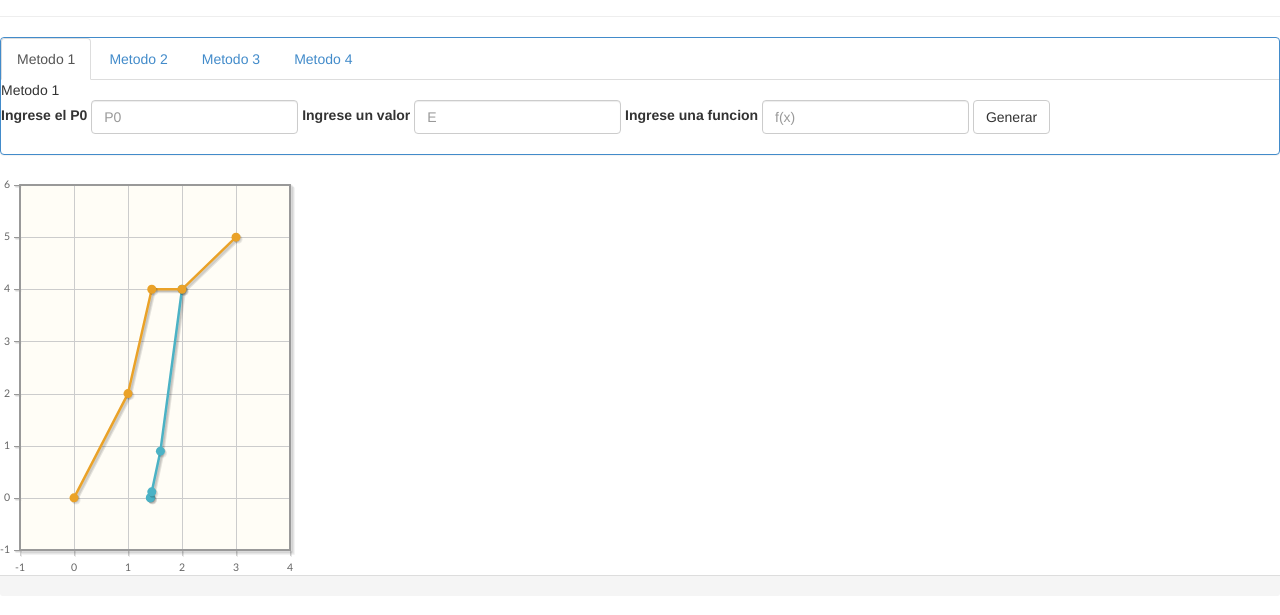
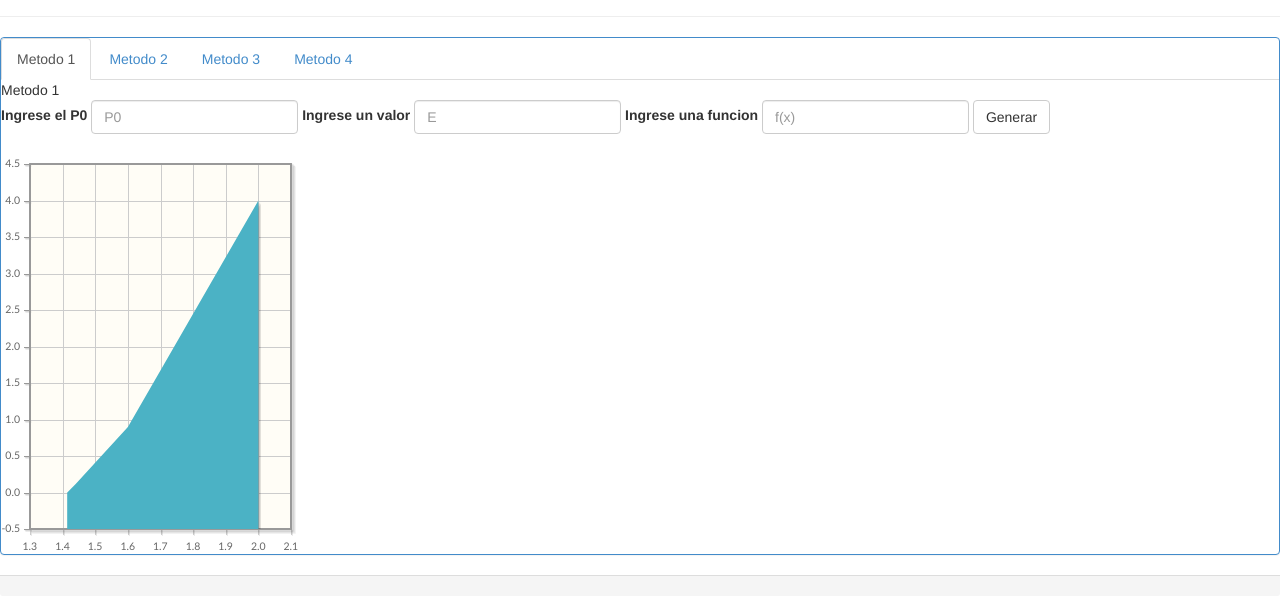
Before and after one commit to cecylopez/MetodosNumericos, a plain HTML site: page MetodosNumericos/WebContent/index.html in a window 1280 px wide. Shown: the part 83-698 px from the top of the page. Drawn offline with Linux system fonts and the light colour scheme.

Commit message:
Cambios recientes.

```diff
--- a/MetodosNumericos/WebContent/index.html
+++ b/MetodosNumericos/WebContent/index.html
@@ -40,6 +40,8 @@
   			<button type="submit" class="btn btn-default">Generar</button>
 		</form>
 		<br>
+		<div id="chartMetodo1" style="height:400px;width:300px; "></div>
+
     </div>
     <div role="tabpanel" class="tab-pane" id="Metodo2"> Metodo 2
     <form class="form-inline" id="formularioM2" >
@@ -58,6 +60,8 @@
   			<button type="submit" class="btn btn-default">Generar</button>
 		</form>
 		<br>
+		<div id="chartMetodo2" style="height:400px;width:300px; "></div>
+
     </div>
     <div role="tabpanel" class="tab-pane" id="Metodo3">Metodo 3
     <form class="form-inline">
@@ -72,6 +76,7 @@
   			<button type="submit" class="btn btn-default">Generar</button>
 		</form>
     <br>
+    <div id="chartMetodo3" style="height:400px;width:300px; "></div>
     </div>
 
     <div role="tabpanel" class="tab-pane" id="Metodo4">Metodo 4
@@ -87,26 +92,18 @@
   			<button type="submit" class="btn btn-default">Generar</button>
 		</form>
     	<br>
+    	<div id="chartMetodo4" style="height:400px;width:300px; "></div>
+
     </div>
   </div>
 
 </div>
-<div id="chartdiv" style="height:400px;width:300px; "></div>
 
   <div class="panel-footer"></div>
 <script type="text/javascript">
 var serie1= [[2, 4],[1.6,0.896],[1.44,0.115],[1.415,0.0031],[1.414,0]];
-var serie2= [[2, 4],[1,2],[1.44,4],[3,5],[0,0]];
-$.jqplot('chartdiv',[serie1,serie2],
-		{
-	fillBetween: {
-		series1: [0,1],
-		series2:[0,1],
-		color: "rgba(227, 167, 111, 0.7)",
-		baseSeries: 0,
-		 fill: true
-	}
-
+$.jqplot('chartMetodo1',[serie1], {
+		series: [{fill: true}, {}]
 	});
 </script>
 </body>
```
